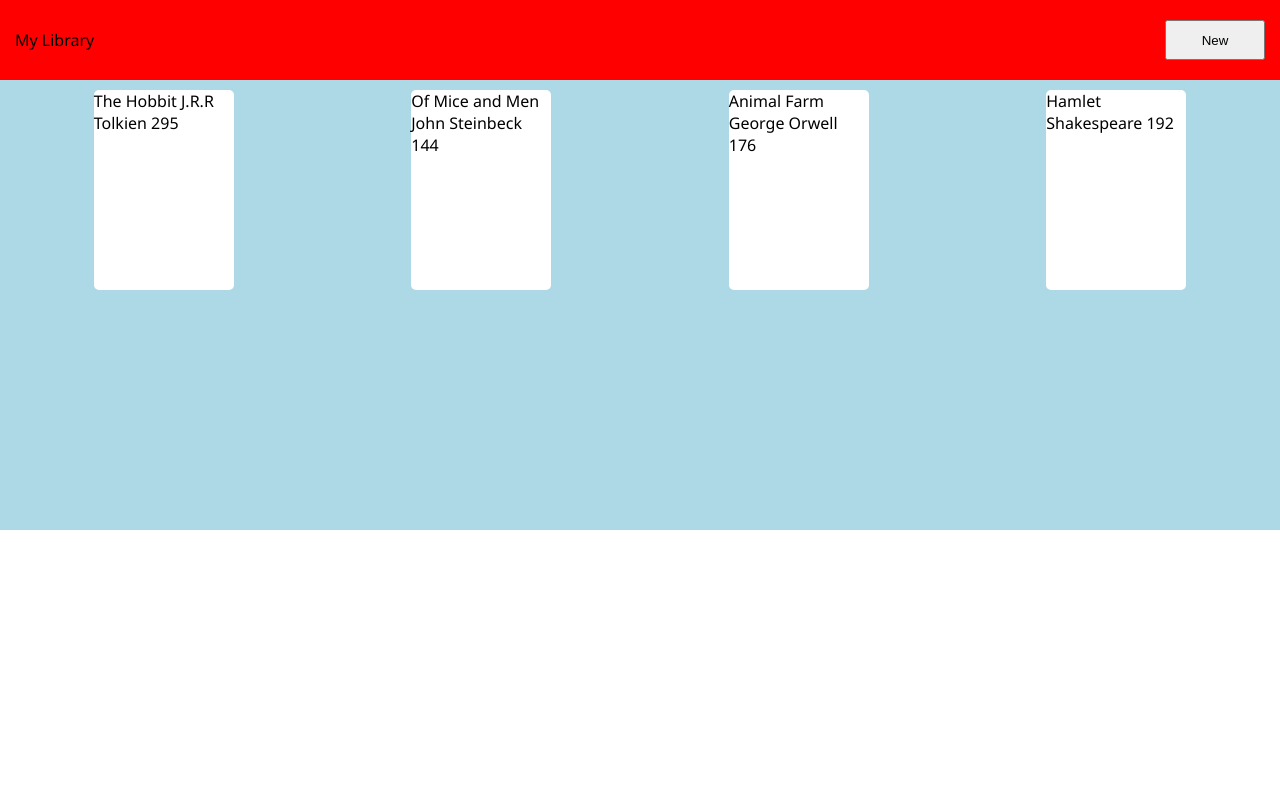
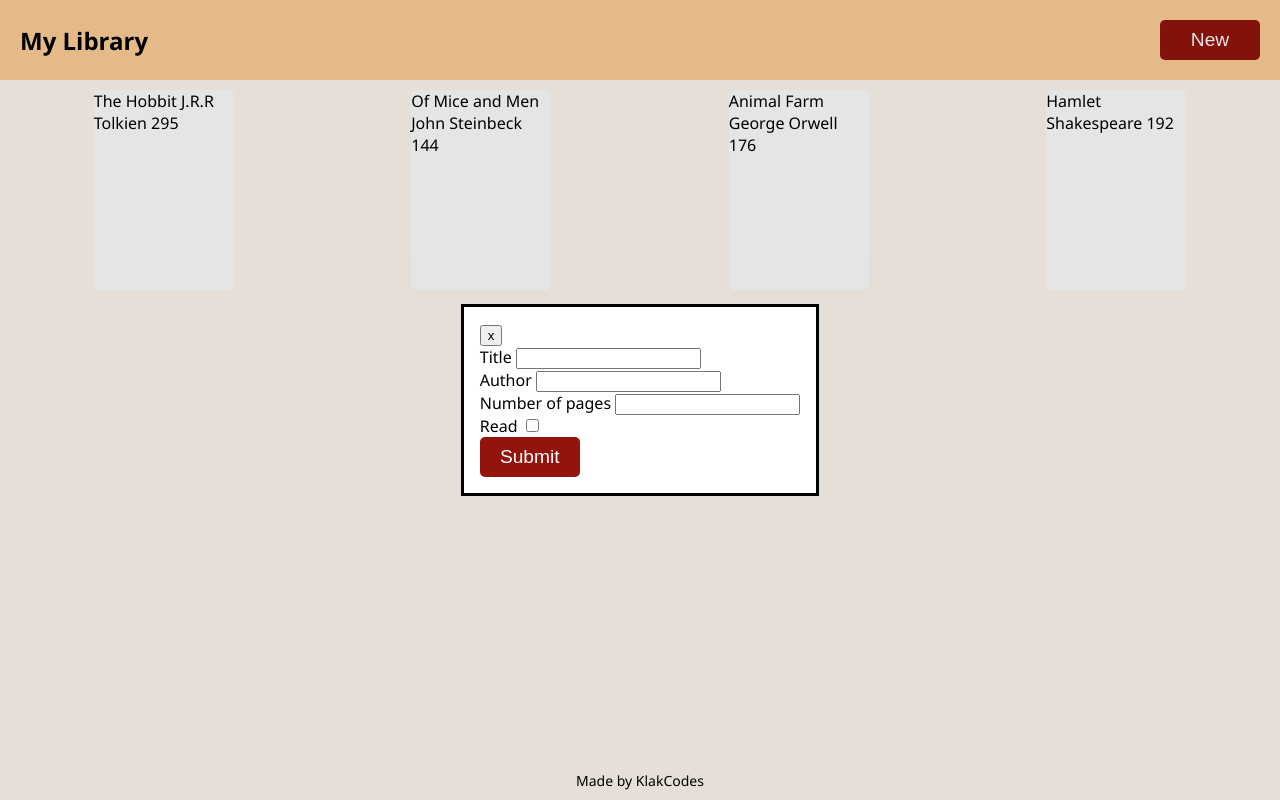
Before and after one commit to KlakCodes/odin-library, a plain HTML site: page index.html in a window 1280 px wide. Both pictures are taken after a click on the button "New". Drawn offline with Linux system fonts and the light colour scheme.

Commit message:
Created dialog box for creating new book
Created html elements of the dialog box, styling and javascript to be completed.

```diff
--- a/index.html
+++ b/index.html
@@ -16,6 +16,31 @@
     <div class="libraryContainer">
 
     </div>
+    <div class="footer">Made by KlakCodes</div>
+    <dialog>
+        <button class="closeDialog">x</button>
+        <form id="new_book_form" action="https://httpbin.org/post" method="post">
+            <div class="form-field">
+                <label for="title">Title</label>
+                <input type="text" id="title" name="title">
+            </div>
+            <div class="form-field">
+                <label for="author">Author</label>
+                <input type="text" id="author" name="author">
+            </div>
+        </div>
+        <div class="form-row">
+            <div class="form-field">
+                <label for="pages">Number of pages</label>
+                <input type="number" id="pages" name="pages">
+            </div>
+            <div class="form-field-checkbox">
+                <label for="read">Read</label>
+                <input type="checkbox" id="read" name="read">
+            </div>
+        </form>
+        <button class="newBook" type="submit" form="new-book-form">Submit</button>
+    </dialog>
 </body>
 <script src="scripts.js"></script>
 </html>
--- a/scripts.js
+++ b/scripts.js
@@ -16,38 +16,16 @@ function Book(title, author, pages, read) {
     };
 }
 
-function addBookToLibrary() {
-
-}
-
-// TEST 1 START
 const theHobbit = new Book('The Hobbit', 'J.R.R Tolkien', 295, false);
 const ofMiceAndMen = new Book('Of Mice and Men', 'John Steinbeck', 144, true);
 const animalFarm = new Book('Animal Farm', 'George Orwell', 176, true);
-const hamlet = new Book('Hamlet', 'Shakespeare', 192, false)
+const hamlet = new Book('Hamlet', 'Shakespeare', 192, false);
 console.log(theHobbit.info());
 
 myLibrary.push(theHobbit);
 myLibrary.push(ofMiceAndMen);
 myLibrary.push(animalFarm);
 myLibrary.push(hamlet);
-
-// function displayLibrary() {
-//     var table = document.querySelector("table");
-
-//     myLibrary.forEach(value => {
-//         var row = table.insertRow();
-//         row.insertCell(0).innerHTML = value.title;
-//         row.insertCell(1).innerHTML = value.author;
-//         row.insertCell(2).innerHTML = value.pages;
-//         row.insertCell(3).innerHTML = value.read;
-//     });
-// }
-
-// displayLibrary();
-// TEST 1 END
-
-// TEST 2 START
 
 function displayLibrary() {
     const library = document.querySelector(".libraryContainer");
@@ -60,5 +38,20 @@ function displayLibrary() {
     })
 }
 
+function addBookToLibrary() {
+
+}
+
 displayLibrary();
-// TEST 2 END
+
+const newBook = document.querySelector('.newBook');
+const closeDialog = document.querySelector('.closeDialog');
+const dialog = document.querySelector('dialog');
+
+newBook.addEventListener('click', () => {
+    dialog.showModal();
+})
+
+closeDialog.addEventListener('click', () => {
+    dialog.close();
+})
--- a/style.css
+++ b/style.css
@@ -5,25 +5,32 @@ body {
     margin: 0px;
     display: flex;
     flex-direction: column;
+    background-color: #FFF8F0;
 }
 
 .header {
     display: flex;
     justify-content: space-between;
     align-items: center;
-    background-color: red;
+    background-color: #FFCF99;
     height: 50px;
-    padding: 15px;
+    padding: 15px 20px;
+    font-size: 1.5rem;
+    font-weight: 600;
 }
 
 .newBook {
     width: 100px;
     height: 40px;
+    background-color: #92140C;
+    color: white;
+    font-size: 1.2rem;
+    border-style: none;
+    border-radius: 5px;
 }
 
 .libraryContainer {
-    background-color: lightblue;
-    height: 430px;
+    flex: 1 1 auto;
     padding: 10px;
     display: grid;
     grid-template-columns: repeat(4, 1fr);
@@ -38,3 +45,61 @@ body {
     background-color: white;
     border-radius: 5px;
 }
+
+.footer {
+    margin: 10px;
+    justify-self: center;
+    align-self: center;
+    color: black;
+    font-size: 14px;
+}
+
+/* dialog {
+    border-style: none;
+    border-radius: 10px;
+    width: 400px;
+    height: 400px;
+    display: flex;
+    flex-direction: column;
+    gap: 20px;
+}
+
+.closeDialog {
+    border: 1px solid black;
+    background-color: white;
+    border-radius: 5px;
+    width: 30px;
+    height: 30px;
+    font-size: 20px;
+    align-self: flex-end;
+}
+
+form {
+    font-size: 1.5rem;
+}
+
+input {
+    height: 30px;
+    font-size: 1.2rem;
+}
+
+.form-field {
+    display: flex;
+    flex-direction: column;
+    justify-items: flex-start;
+    margin-bottom: 15px;
+    gap: 1px;
+}
+
+.form-field-checkbox {
+    display: flex;
+    flex-direction: row;
+    align-items: center;
+    margin-bottom: 10px;
+    gap: 10px;
+}
+
+input[type=checkbox] {
+    transform: scale(1.4);
+    accent-color: green;
+} */
```
